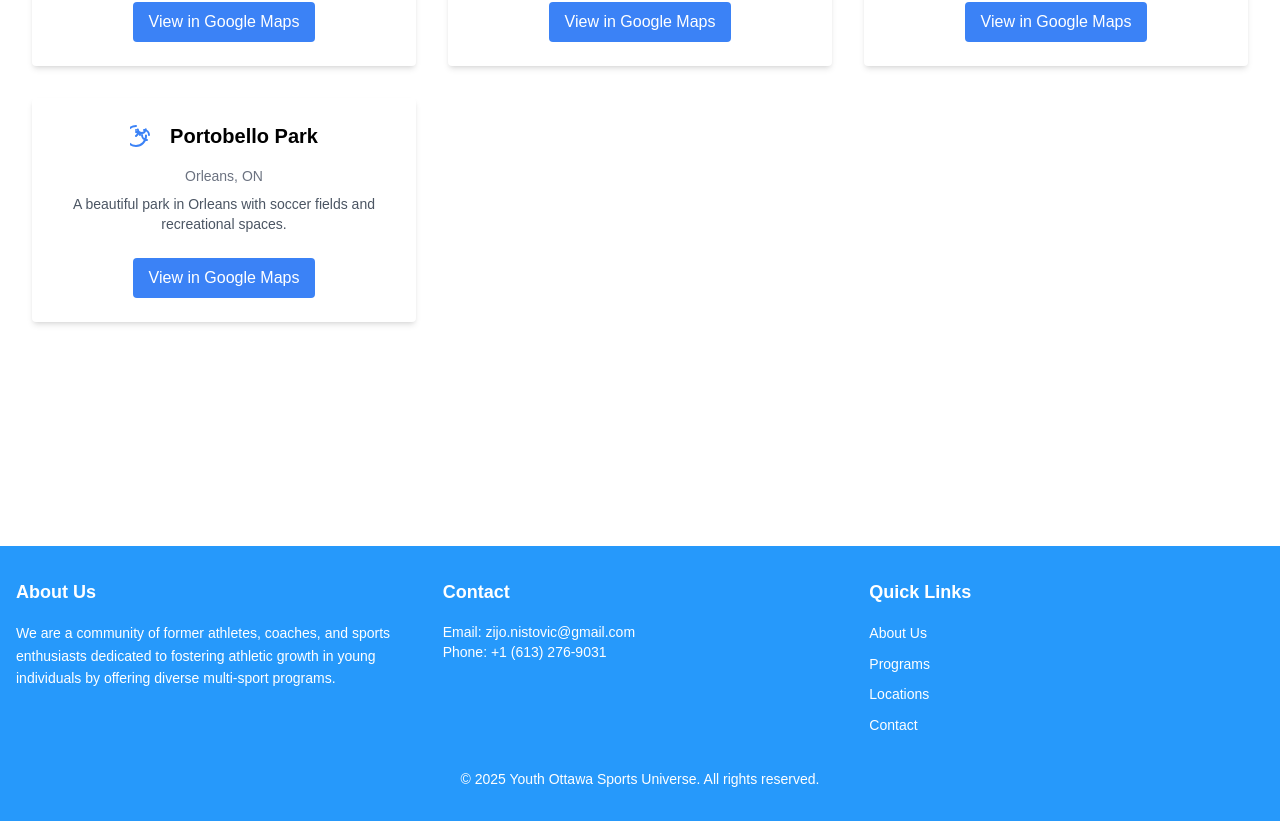
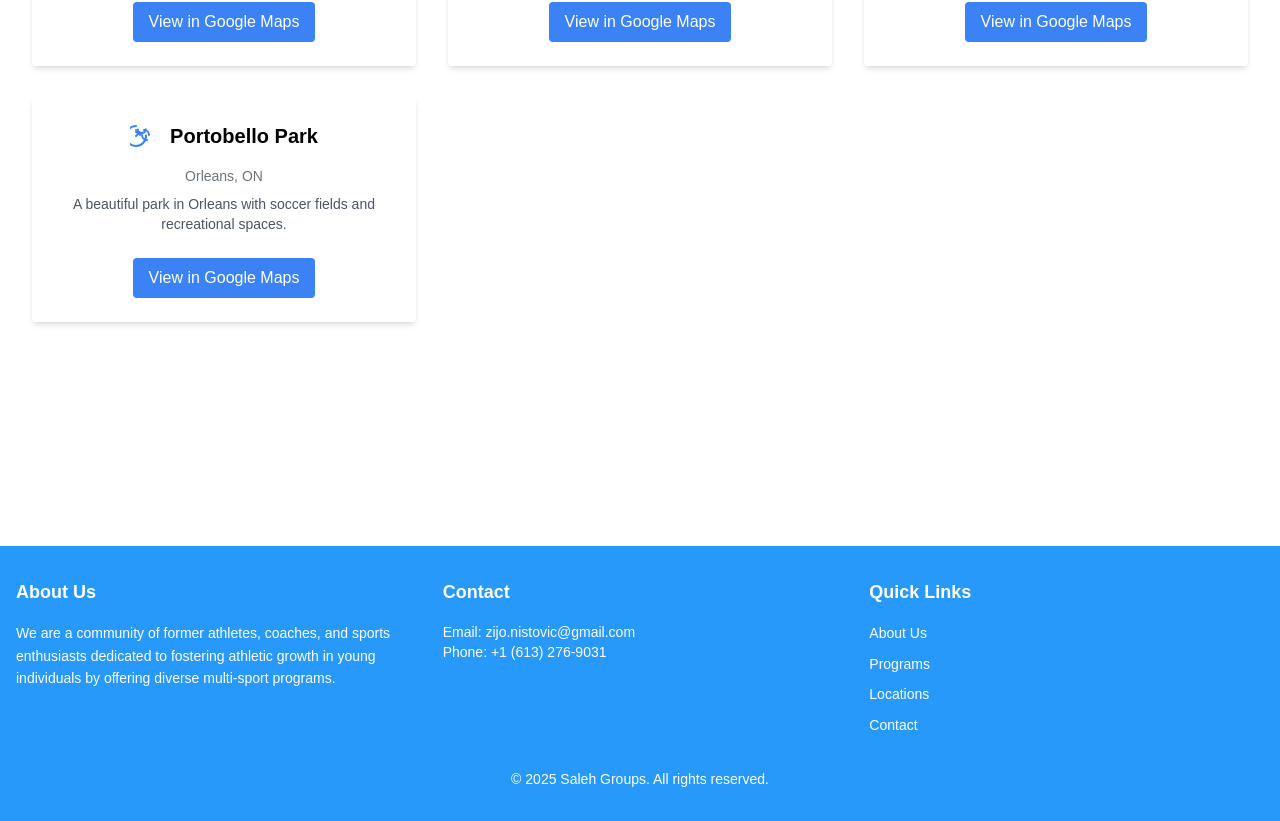
Before and after one commit to adamsaleh11/yosu, a Next.js app: page / in a window 1280 px wide. Shown: the part 2427-3248 px from the top of the page. Built offline with nearby package versions, Linux system fonts and the light colour scheme.

Commit message:
Update LLC name

```diff
--- a/src/components/footer.tsx
+++ b/src/components/footer.tsx
@@ -69,8 +69,7 @@ export const Footer = () => {
 
         {/* Footer Credits */}
         <div className="mt-8 text-center text-xs sm:text-sm">
-          © {new Date().getFullYear()} Youth Ottawa Sports Universe. All rights
-          reserved.
+          © {new Date().getFullYear()} Saleh Groups. All rights reserved.
         </div>
       </div>
     </footer>
```
